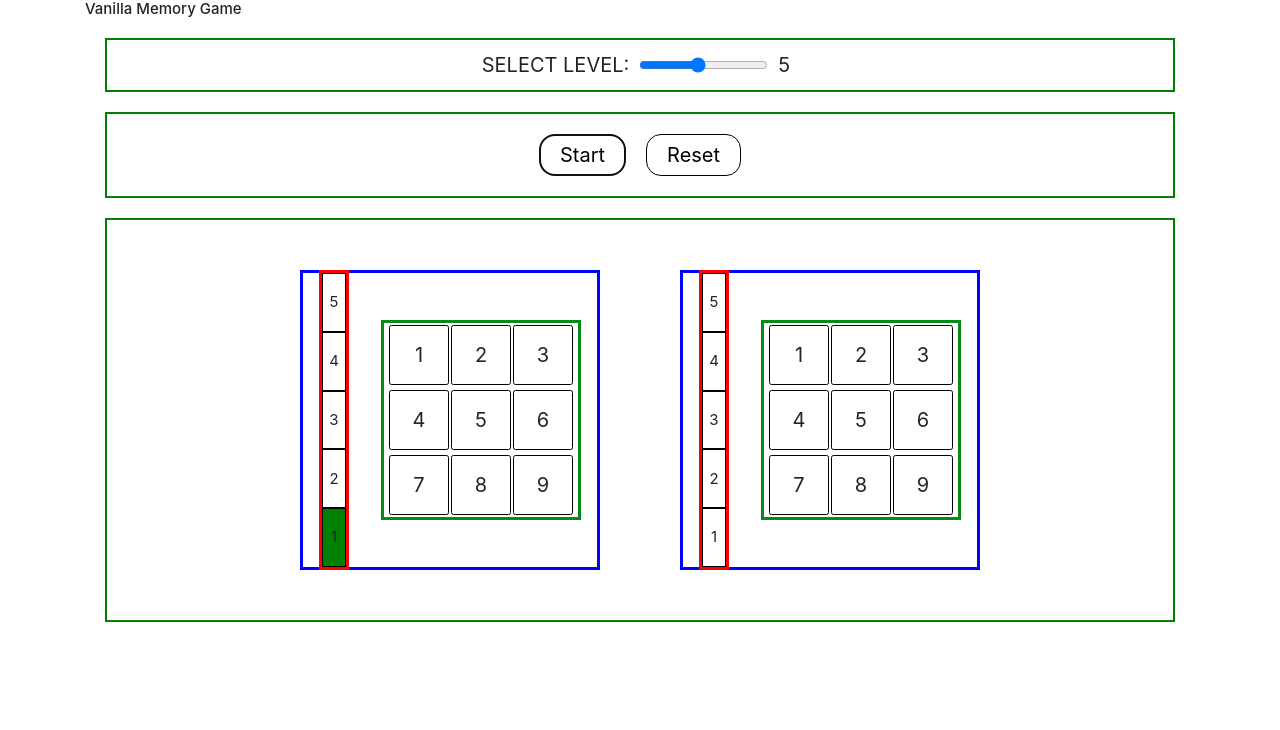
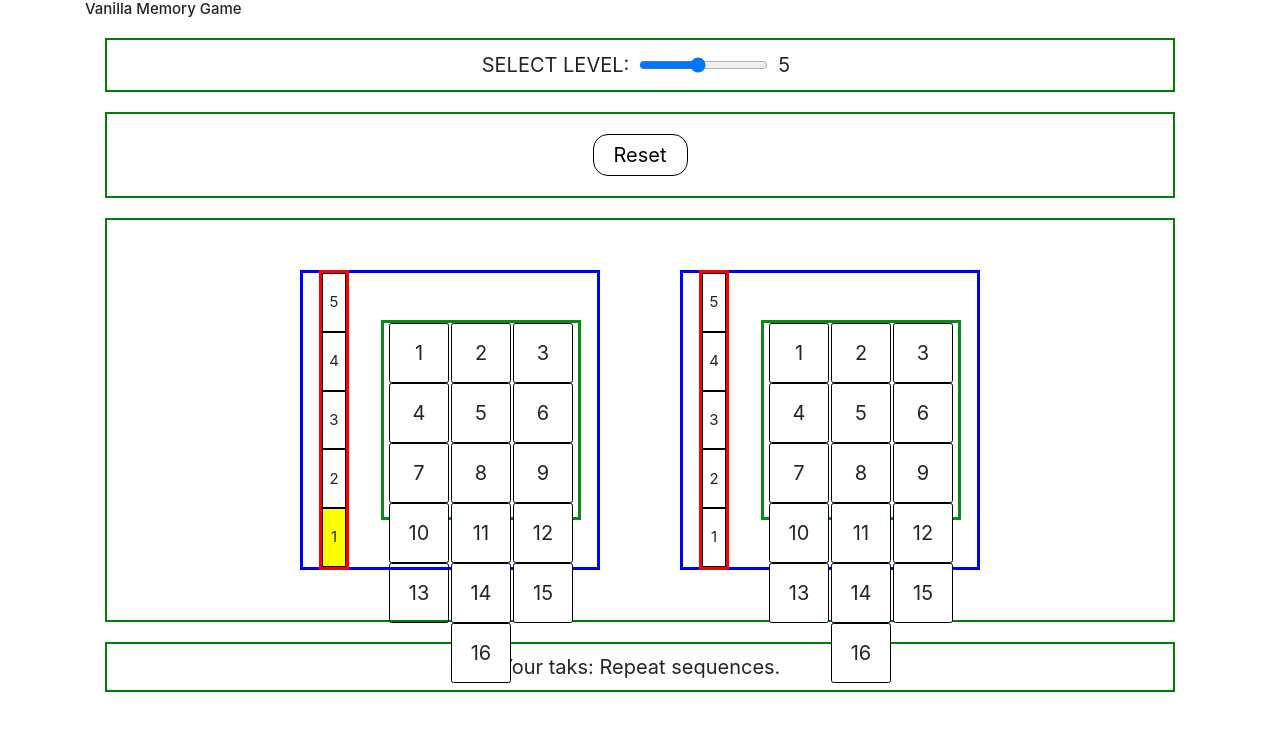
Before and after one commit to pasterakcode/VanillaMemoryGame, a plain HTML site: page index.html in a window 1280 px wide. Both pictures are taken after a click on the button "Start". Drawn offline with nearby package versions, Linux system fonts and the light colour scheme.

Commit message:
File JS are ready

```diff
--- a/index.html
+++ b/index.html
@@ -33,7 +33,7 @@
 			</div>
 			<div class="sectionAction">
 				<button class="btnStart">Start</button>
-				<button class="btnReset">Reset</button>
+				<button class="btnReset" style="display: none">Reset</button>
 			</div>
 			<div class="row sectionGame">
 				<div class="gameTask game">
@@ -49,6 +49,13 @@
 						<div class="card" id="card.7">7</div>
 						<div class="card" id="card.8">8</div>
 						<div class="card" id="card.9">9</div>
+						<div class="card" id="card.10">10</div>
+						<div class="card" id="card.11">11</div>
+						<div class="card" id="card.12">12</div>
+						<div class="card" id="card.13">13</div>
+						<div class="card" id="card.14">14</div>
+						<div class="card" id="card.15">15</div>
+						<div class="card" id="card.16">16</div>
 					</div>
 				</div>
 				<div class="gameSolve game">
@@ -64,11 +71,18 @@
 						<div class="card" id="card.7">7</div>
 						<div class="card" id="card.8">8</div>
 						<div class="card" id="card.9">9</div>
+						<div class="card" id="card.10">10</div>
+						<div class="card" id="card.11">11</div>
+						<div class="card" id="card.12">12</div>
+						<div class="card" id="card.13">13</div>
+						<div class="card" id="card.14">14</div>
+						<div class="card" id="card.15">15</div>
+						<div class="card" id="card.16">16</div>
 					</div>
 				</div>
 			</div>
 			<div class="sectionInfo">
-				<p class="selectedCard"></p>
+				<p class="gameStatus"></p>
 			</div>
 		</div>
 		<script src="main.js"></script>
--- a/main.js
+++ b/main.js
@@ -1,39 +1,46 @@
-const cardsQty = 9;
-
-let gameTask = [];
-let gameSolve = [];
-let currentLevel = 0;
-const allGameLevels = [];
+const cardsQty = 16;
 const inputSelectLevels = document.querySelector('input.inputSelectLevels');
 const paragraphInputValue = document.querySelector('p.inputValue');
 const gameTaskCards = document.querySelectorAll('.gameTask .card');
 const gameSolveCards = document.querySelectorAll('.gameSolve .card');
-const paragraphSelectedCard = document.querySelector('p.selectedCard');
+const paragraphGameStatus = document.querySelector('p.gameStatus');
 const btnStart = document.querySelector('.btnStart');
 const btnReset = document.querySelector('.btnReset');
 const levelCounterTask = document.querySelector('.gameTask .levelCounter');
 const levelCounterSolve = document.querySelector('.gameSolve .levelCounter');
+let gameTask = [];
+let countOfSelectedCards = 0;
+let currentLevel = 0;
 
 const addEventListeners = () => {
 	inputSelectLevels.addEventListener('change', () => {
 		paragraphInputValue.textContent = inputSelectLevels.value;
 	});
 	btnStart.addEventListener('click', startGame);
+	btnReset.addEventListener('click', resetGame);
 	[...gameSolveCards].forEach(el =>
-		el.addEventListener('click', saveUserChoisedCard)
+		el.addEventListener('click', handleOnClickCard)
 	);
 };
-
+const prepareDataToGame = () => {
+	setDrownCards();
+	setLevelCounter('start');
+};
 const startGame = () => {
-	setDrownCards();
-	setLevelCounter();
-	paintCurrentCardAndLevel(currentLevel);
-	currentLevel++;
+	prepareDataToGame();
+	markAFewLevels(currentLevel);
+	btnChangeDisplay('reset', 'flex');
+	btnChangeDisplay('start', 'none');
+	setParagraphGameStatus('start');
 };
 const resetGame = () => {
 	gameTask = [];
-	gameSolve = [];
 	currentLevel = 0;
+	countOfSelectedCards = 0;
+	setLevelCounter('');
+	btnChangeDisplay('start', 'flex');
+	btnChangeDisplay('reset', 'none');
+	setParagraphGameStatus();
 };
 // prepare to game
 const drawOneCard = () => {
@@ -49,48 +56,144 @@ const setDrownCards = () => {
 		gameTask.push(newSelectedCard);
 	}
 };
-const setLevelCounter = () => {
+const prepareElementsToLevelCounter = () => {
+	const allGameLevels = [];
 	for (let i = 1; i <= inputSelectLevels.value; i++) {
 		allGameLevels.push(`<div class="level" id="level.${i}">${i}</div>`);
 	}
-	levelCounterTask.innerHTML = allGameLevels.join('');
-	levelCounterSolve.innerHTML = allGameLevels.join('');
+	const allGameLevelsElementAsText = allGameLevels.join('');
+	return allGameLevelsElementAsText;
 };
-
-// game operation
-const paintCurrentCardAndLevel = level => {
-	const currentCardTask = gameTask[level];
-	const currentLevelTask = levelCounterTask.children[level];
-	currentCardTask.style.backgroundColor = 'green';
-	currentLevelTask.style.backgroundColor = 'green';
-	setTimeout(() => {
-		currentCardTask.style.backgroundColor = 'transparent';
-	}, 500);
+const setLevelCounter = elementsToFillLevelCounter => {
+	if (elementsToFillLevelCounter !== '') {
+		elementsToFillLevelCounter = prepareElementsToLevelCounter();
+	}
+	levelCounterTask.innerHTML = elementsToFillLevelCounter;
+	levelCounterSolve.innerHTML = elementsToFillLevelCounter;
 };
-const paintAFewLevels = level => {
-	for (let i = 0; i <= level; i++) {
-		setTimeout(() => {
-			paintCurrentCardAndLevel(i);
-		}, 1000);
+const btnChangeDisplay = (btn, operation) => {
+	if (btn === 'start') {
+		btnStart.style.display = `${operation}`;
+	} else if (btn === 'reset') {
+		btnReset.style.display = `${operation}`;
 	}
 };
-const saveUserChoisedCard = e => {
-	gameSolve.push(e.target);
-	checkSelectedCard();
+// game operation
+const handleOnClickCard = e => {
+	if (verificationOfSelection(e.target)) {
+		operationAfterGoodSelection(e.target);
+	} else {
+		gameOver(e.target);
+	}
+	markElementAsTransparent(e.target);
 };
-const checkSelectedCard = () => {
-	const i = currentLevel - 1;
-	const shouldBeChoised = gameTask[i].id;
-	const choised = gameSolve[i].id;
-	if (shouldBeChoised === choised) {
-		console.log('good choise');
-		nextLevel();
+const verificationOfSelection = selectedCard => {
+	const shouldBeSelected = gameTask[countOfSelectedCards];
+	if (selectedCard.id === shouldBeSelected.id) {
+		return true;
 	} else {
-		console.log('bad choise');
+		return false;
+	}
+};
+const gameOver = selectedCard => {
+	markAFewLevels(currentLevel - 1);
+	markElementOnColor(selectedCard, 'red');
+	setParagraphGameStatus('lose');
+	markLastLevelCounterTaskAfterGame('red');
+	markLastLevelCounterSolve(countOfSelectedCards, 'red');
+};
+const operationAfterGoodSelection = selectedCard => {
+	markElementOnColor(selectedCard, 'green');
+	markLastLevelCounterSolve(countOfSelectedCards, 'green');
+	countOfSelectedCards++;
+	if (isEndLevel()) {
+		if (isEndGame()) {
+			setParagraphGameStatus('winner');
+			markLastLevelCounterTaskAfterGame('green');
+		} else {
+			nextLevel();
+		}
+	}
+};
+const isEndLevel = () => {
+	if (countOfSelectedCards - 1 === currentLevel) {
+		return true;
+	} else {
+		return false;
+	}
+};
+const isEndGame = () => {
+	if (gameTask.length - 1 === currentLevel) {
+		return true;
+	} else {
+		return false;
 	}
 };
 const nextLevel = () => {
-	paintAFewLevels(currentLevel);
+	currentLevel++;
+	countOfSelectedCards = 0;
+	markAFewLevels(currentLevel);
 };
-
+// functions to mark elements
+const markElementOnColor = (element, color) => {
+	if (element) {
+		element.style.backgroundColor = `${color}`;
+	}
+};
+const markElementAsTransparent = element => {
+	if (element) {
+		setTimeout(() => {
+			element.style.backgroundColor = 'transparent';
+		}, 500);
+	}
+};
+const markLastLevelCounterTaskAfterGame = color => {
+	const lastCounterLevel = levelCounterTask.children[currentLevel];
+	markElementOnColor(lastCounterLevel, color);
+};
+const markCurrentTaskCard = level => {
+	const currentCardTask = gameTask[level];
+	markElementOnColor(currentCardTask, 'green');
+	markElementAsTransparent(currentCardTask);
+};
+const markCurrentTaskLevelCounter = level => {
+	const currentLevelCounter = levelCounterTask.children[level];
+	if (level === currentLevel) {
+		markElementOnColor(currentLevelCounter, 'yellow');
+	} else {
+		markElementOnColor(currentLevelCounter, 'green');
+	}
+};
+const markAFewLevels = async levelsToMark => {
+	for (let i = 0; i <= levelsToMark; i++) {
+		await delay(1000);
+		markCurrentTaskCard(i);
+		markCurrentTaskLevelCounter(i);
+	}
+};
+const markLastLevelCounterSolve = (level, color) => {
+	const currentLevelCounter = levelCounterSolve.children[level];
+	markElementOnColor(currentLevelCounter, color);
+	markElementAsTransparent(currentLevelCounter);
+};
+const setParagraphGameStatus = status => {
+	switch (status) {
+		case 'start':
+			paragraphGameStatus.textContent = 'Your taks: Repeat sequences.';
+			break;
+		case 'winner':
+			paragraphGameStatus.textContent = 'You are Winner!';
+			break;
+		case 'lose':
+			paragraphGameStatus.textContent = 'You lose!';
+			break;
+		default:
+			paragraphGameStatus.textContent = '';
+			break;
+	}
+};
+// helping functions
+function delay(ms) {
+	return new Promise(resolve => setTimeout(resolve, ms));
+}
 window.addEventListener('DOMContentLoaded', addEventListeners);
--- a/style.css
+++ b/style.css
@@ -95,4 +95,19 @@ html {
 	justify-content: center;
 	align-items: center;
 	font-size: 2rem;
+	transition: .3s ease;
 }
+/* Section Info */
+.sectionInfo {
+	border: 2px solid green;
+	display: flex;
+	justify-content: center;
+	align-items: center;
+	margin: 2rem;
+	height: 5rem;
+}
+.sectionInfo p {
+	margin: 0;
+	font-size: 2rem;
+
+}
```
